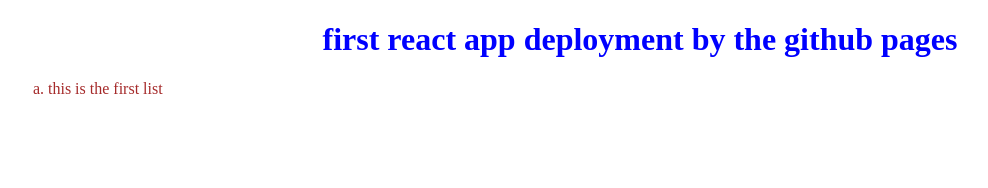
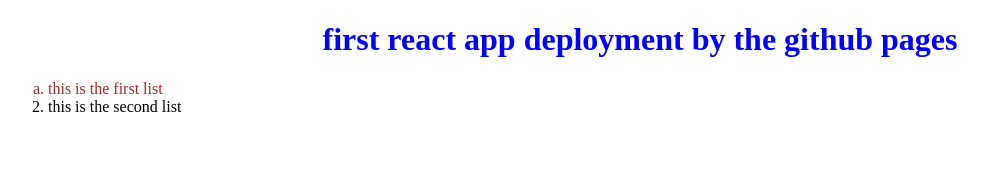
Before and after one commit to rishavadhikari4/second-react-app, a React (Create React App) app: page / in a window 1280 px wide. Shown: the top 188 px of the page, without its empty margins (0-988 px from the left). Built offline with nearby package versions, Linux system fonts and the light colour scheme.

Commit message:
added another list

```diff
--- a/src/App.js
+++ b/src/App.js
@@ -9,6 +9,9 @@
         <li id="first-list">
           this is the first list
         </li>
+        <li>
+          this is the second list
+        </li>
       </ol>
     </div>
   );
```
